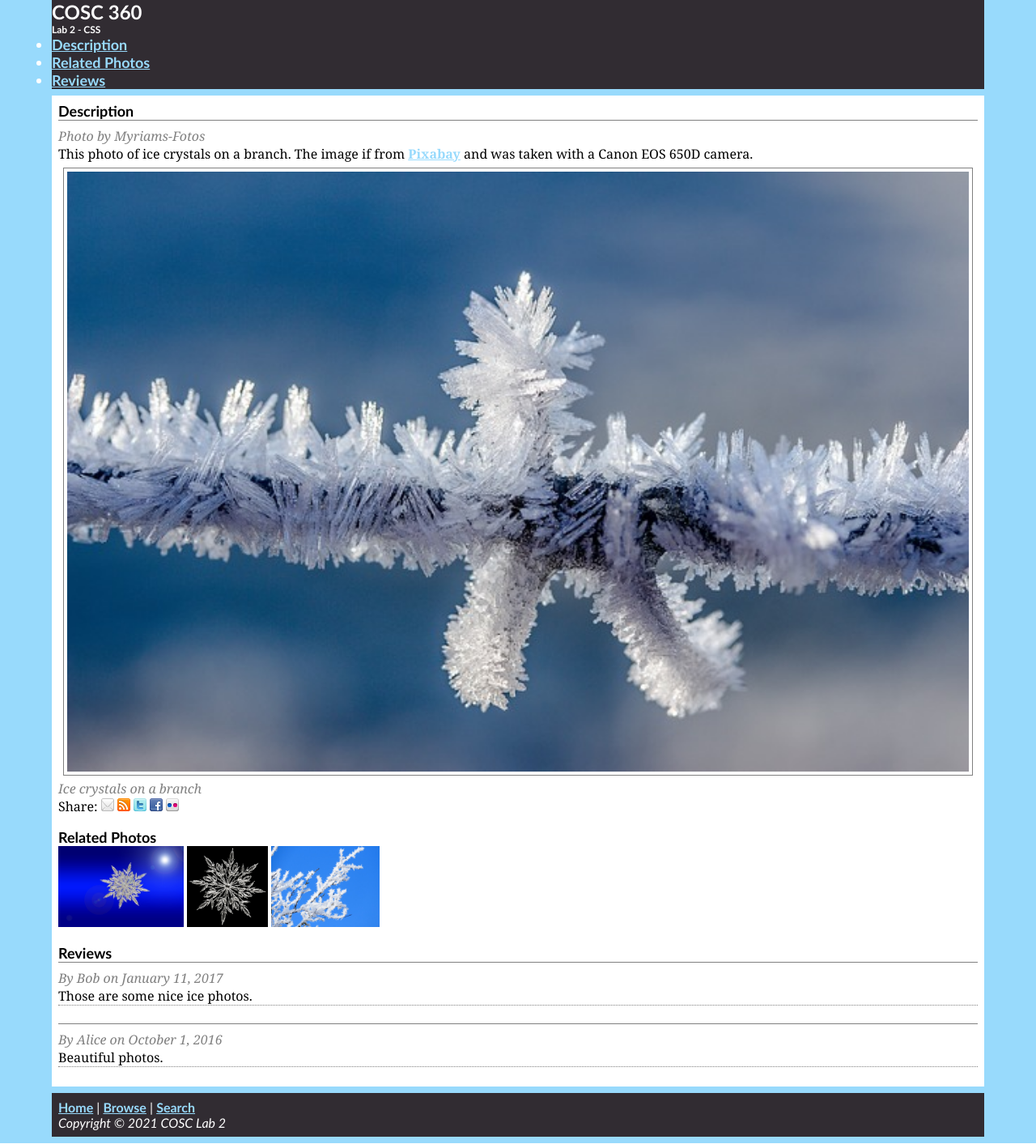
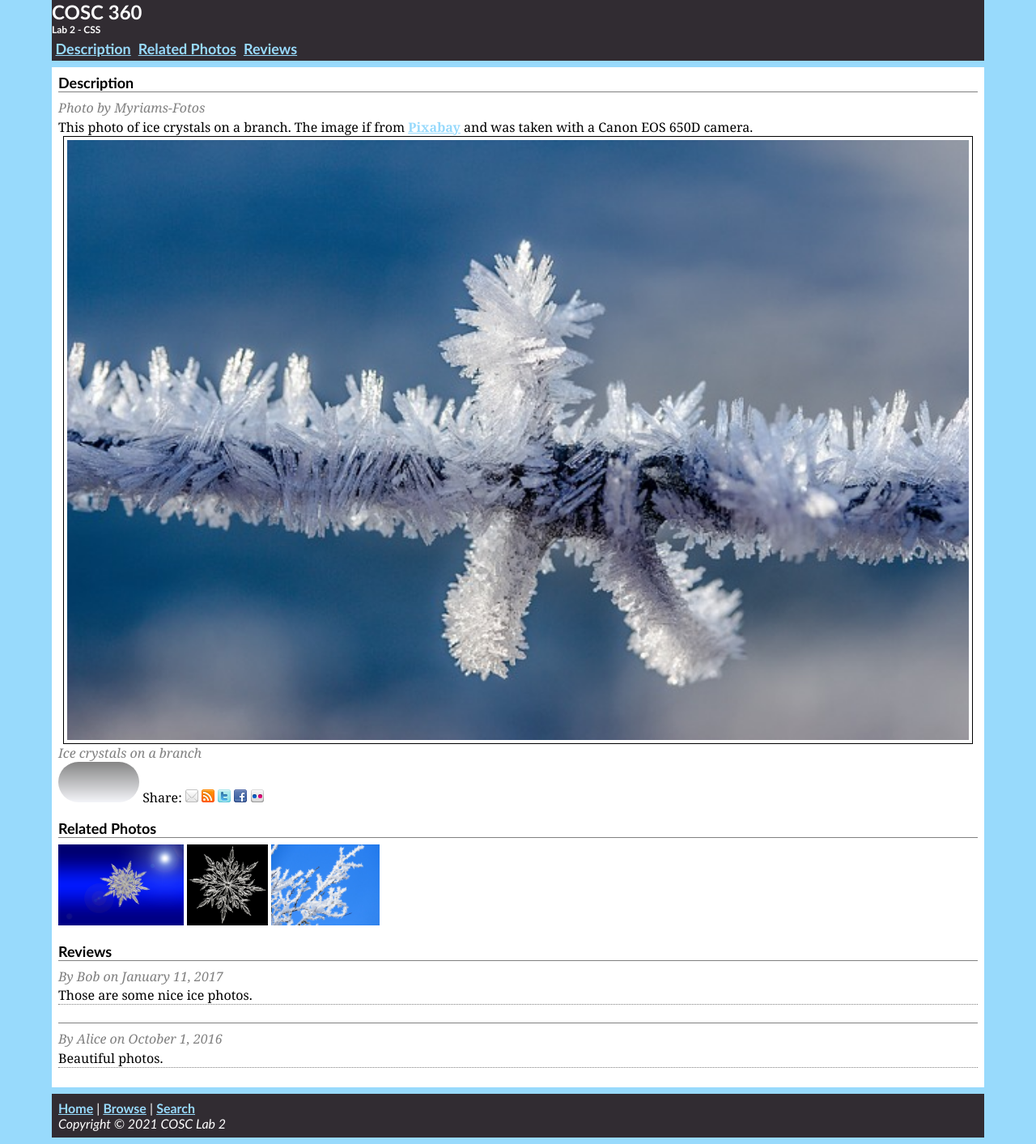
Before and after one commit to pawan-bilkhu/COSC360_Assignments, a PHP site: page /lab2.html in a window 1280 px wide. Shown: the whole page at 81% size. Run offline with PHP 8.4, Linux system fonts and the light colour scheme.

Commit message:
Finished upto step 13 on Lab2

```diff
--- a/Lab 2/css/lab2.css
+++ b/Lab 2/css/lab2.css
@@ -17,6 +17,11 @@ h3{
 }
 nav{
     font-size: 1.125em;
+}
+nav p{
+    padding: 0.25em;
+    display: inline-block;
+
 }
 body{
     font-family: Georgia, Cambria, "Times New Roman", serif;
@@ -40,17 +45,17 @@ figure{
  position: center;
 }
 .large{
-    border: 1px solid gray;
+    display: block;
+    border: 1px solid black;
     width: 98%;
-    margin-right: 0.4em;
-    margin-left: 0.4em;
-    margin-top: 0.4em;
+    margin-left: auto;
+    margin-right: auto;
     padding: 0.25em;
 }
 #container
 {
     background-color: white;
-    margin: 0em 4em 0.5em 4em;
+    margin: 0 4em 0.5em 4em;
     padding: 0.5em;
 }
 #content{
@@ -58,7 +63,14 @@ figure{
     margin-top: 1em;
 }
 #content.h3{
-    border-bottom: 1px solid gray;
+    border-bottom: 1px solid black
+}
+.gradient{
+    border-radius: 25px;
+    border: 1px;
+    width: 100px;
+    height: 50px;
+
 }
 .byline{
     font-style: italic;
@@ -66,15 +78,19 @@ figure{
 }
 p.byline{
     padding-top: 0.5em;
+    padding-bottom: 0.1em;
     border-top: 1px solid gray;
 }
 .comments{
     border-bottom: 1px dotted gray;
 }
-section{
+#review{
     margin-bottom: 1em;
 }
-
+.content-photos{
+    padding-top: 0.5em;
+    border-top: 1px solid gray;
+}
 footer{
     padding: 0.5em;
 }
--- a/Lab 2/lab2.html
+++ b/Lab 2/lab2.html
@@ -12,11 +12,7 @@
         <h1>COSC 360</h1>
         <h2>Lab 2 - CSS</h2>
         <nav>
-            <ul>
-                <li><a href="lab2.html#main">Description</a></li>
-                <li><a href="lab2.html#content">Related Photos</a></li>
-                <li><a href="lab2.html#review">Reviews</a></li>
-            </ul>
+            <p><a href="lab2.html#main">Description</a></p><p><a href="lab2.html#content">Related Photos</a></p><p><a href="lab2.html#review">Reviews</a></p>
         </nav>
     </header>
     <div id="container">
@@ -31,11 +27,12 @@
                 <figcaption class="byline"><i>Ice crystals on a branch</i></figcaption>
             </figure>
             <p>
-                Share: <img src="images/social/email_16.png" alt="Email this to someone">
+                <span> <img class="gradient" src="images/gray-gradient.png">
+                    Share: <img src="images/social/email_16.png" alt="Email this to someone">
                 <img src="images/social/rss_16.png" alt="Syndicated content">
                 <img src="images/social/twitter_16.png" alt="Share this on Twitter">
                 <img src="images/social/facebook_16.png" alt="Share this on Facebook">
-                <img src="images/social/flickr_16.png" alt="See this on Flickr">
+                    <img src="images/social/flickr_16.png" alt="See this on Flickr"></span>
             </p>
         </div>
         <div id="content">
```
